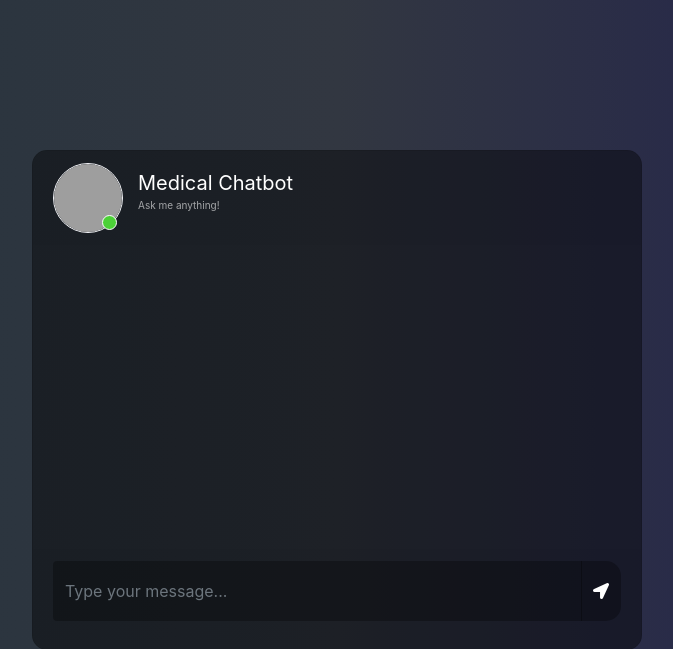
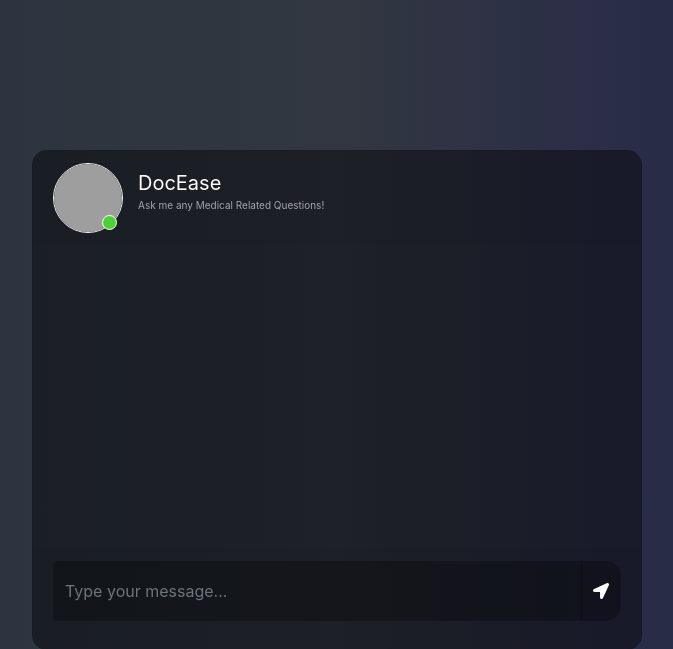
Before and after one commit to mukkss/DocEase, a Flask app: page / in a window 1280 px wide. Shown: the top 649 px of the page, without its empty margins (303-976 px from the left). Run offline with Flask 3, Linux system fonts and the light colour scheme; some libraries are stand-ins or nearby versions; grey boxes are pictures that could not be loaded.

Commit message:
Updated UI

```diff
--- a/templates/chat.html
+++ b/templates/chat.html
@@ -5,7 +5,7 @@
 <!DOCTYPE html>
 <html>
 	<head>
-		<title>Chatbot</title>
+		<title>DocEase</title>
 		<link rel="stylesheet" href="https://stackpath.bootstrapcdn.com/bootstrap/4.1.3/css/bootstrap.min.css" integrity="sha384-MCw98/SFnGE8fJT3GXwEOngsV7Zt27NXFoaoApmYm81iuXoPkFOJwJ8ERdknLPMO" crossorigin="anonymous">
 		<link rel="stylesheet" href="https://use.fontawesome.com/releases/v5.5.0/css/all.css" integrity="sha384-B4dIYHKNBt8Bc12p+WXckhzcICo0wtJAoU8YZTY5qE0Id1GSseTk6S+L3BlXeVIU" crossorigin="anonymous">
 		<script src="https://ajax.googleapis.com/ajax/libs/jquery/3.3.1/jquery.min.js"></script>
@@ -21,13 +21,13 @@
 						<div class="card-header msg_head">
 							<div class="d-flex bd-highlight">
 								<div class="img_cont">
-									<img src="https://cdn-icons-png.flaticon.com/512/387/387569.png" class="rounded-circle user_img">
+									<img src="https://cdn-icons-png.flaticon.com/512/4751/4751166.png" class="rounded-circle user_img">
 									<!-- <img src="https://www.prdistribution.com/spirit/uploads/pressreleases/2019/newsreleases/d83341deb75c4c4f6b113f27b1e42cd8-chatbot-florence-already-helps-thousands-of-patients-to-remember-their-medication.png" class="rounded-circle user_img"> -->
 									<span class="online_icon"></span>
 								</div>
 								<div class="user_info">
-									<span>Medical Chatbot</span>
-									<p>Ask me anything!</p>
+									<span>DocEase</span>
+									<p>Ask me any Medical Related Questions!</p>
 								</div>
 							</div>
 						</div>
@@ -69,7 +69,7 @@
 						type: "POST",
 						url: "/get",
 					}).done(function(data) {
-						var botHtml = '<div class="d-flex justify-content-start mb-4"><div class="img_cont_msg"><img src="https://cdn-icons-png.flaticon.com/512/387/387569.png" class="rounded-circle user_img_msg"></div><div class="msg_cotainer">' + data + '<span class="msg_time">' + str_time + '</span></div></div>';
+						var botHtml = '<div class="d-flex justify-content-start mb-4"><div class="img_cont_msg"><img src="https://cdn-icons-png.flaticon.com/512/4751/4751166.png" class="rounded-circle user_img_msg"></div><div class="msg_cotainer">' + data + '<span class="msg_time">' + str_time + '</span></div></div>';
 						$("#messageFormeight").append($.parseHTML(botHtml));
 					});
 					event.preventDefault();
```
